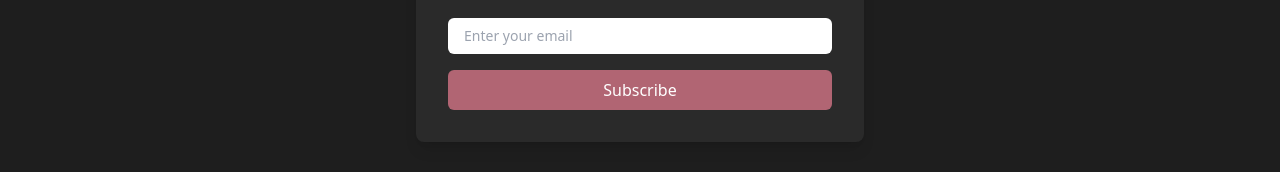
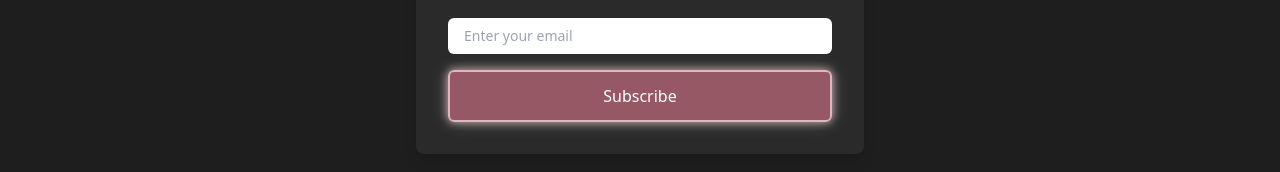
Before and after one commit to MLDevSk/comingSoon, a React (Vite) app: page / in a window 1280 px wide. Shown: the part 426-598 px from the top of the page. Built offline with nearby package versions, Linux system fonts and the light colour scheme.

Commit message:
Added className for border animation

```diff
--- a/src/App.jsx
+++ b/src/App.jsx
@@ -86,7 +86,7 @@ function App() {
             />
             <button
               type="submit"
-              className="w-full py-2 bg-[#B16573] text-white rounded-md hover:bg-zinc-700 transition duration-200"
+              className="w-full py-2 bg-[#B16573] text-white rounded-md hover:bg-zinc-700 transition duration-200 subscribe-button"
             >
               Subscribe
             </button>
```
